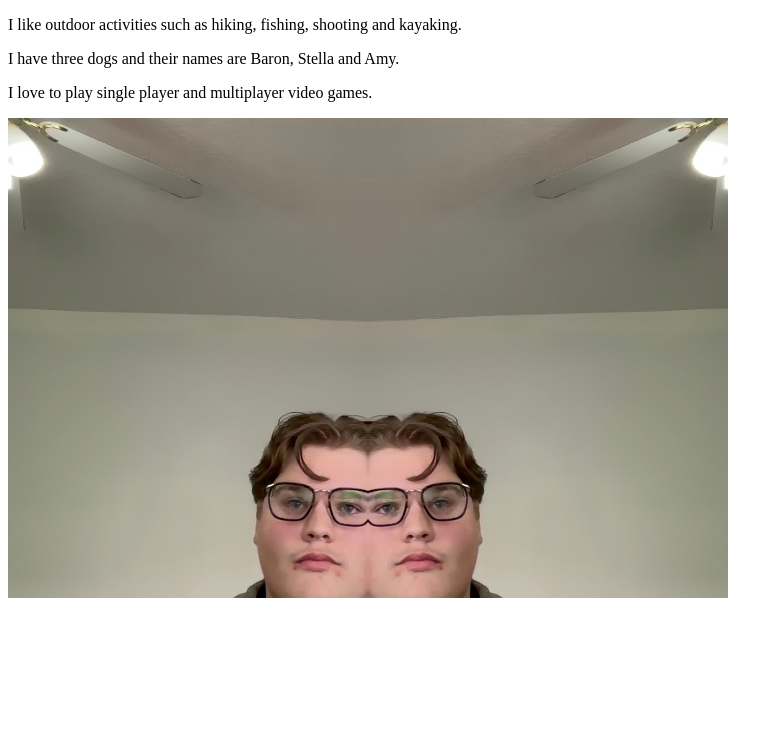
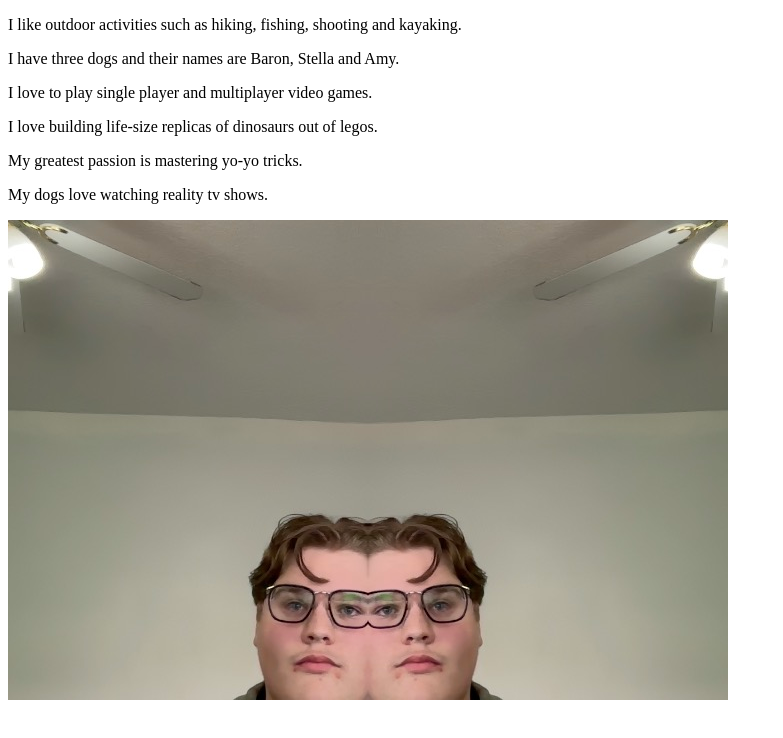
Before and after one commit to odscarpa/about-owen-scarpa, a plain HTML site: page index.html in a window 1280 px wide. Shown: the whole page, without its empty margins (0-783 px from the left). Drawn offline with Linux system fonts and the light colour scheme.

Commit message:
Update index.html

```diff
--- a/index.html
+++ b/index.html
@@ -14,6 +14,10 @@
 <p>
     I love to play single player and multiplayer video games.
 </p>
+
+    <p>I love building life-size replicas of dinosaurs out of legos.</p>
+    <p>My greatest passion is mastering yo-yo tricks.</p>
+    <p>My dogs love watching reality tv shows.</p>
 <img src="img.jpg" alt="a picture of me" />
 </body>
 </html>
```
